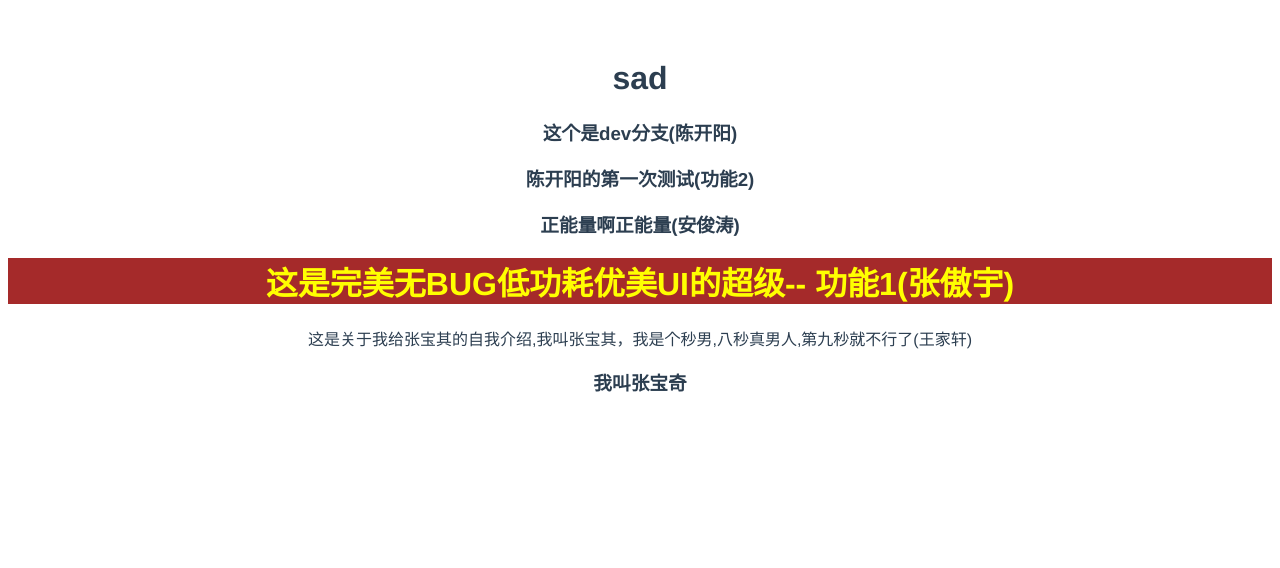
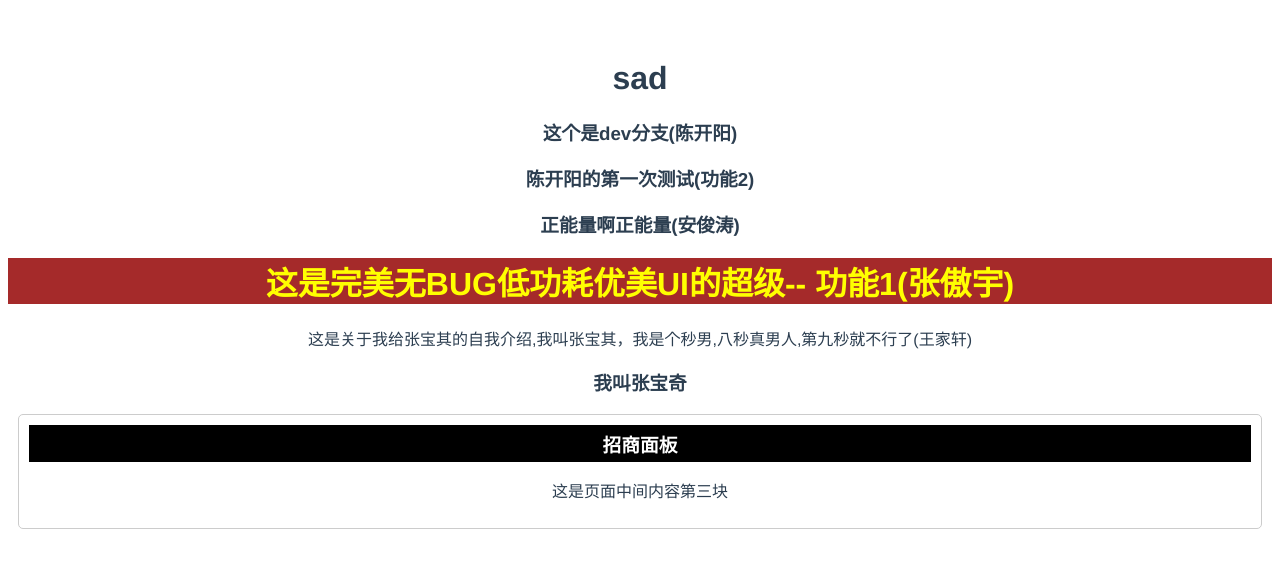
Before and after one commit to HuaianFlowingYear/test-0703---, a Vue app: page / in a window 1280 px wide. Shown: the top 568 px of the page. Built offline with nearby package versions, Linux system fonts and the light colour scheme.

Commit message:
中间内容

```diff
--- a/src/App.vue
+++ b/src/App.vue
@@ -7,6 +7,10 @@
     <h1 class="bg">这是完美无BUG低功耗优美UI的超级-- 功能1(张傲宇)</h1>
     <p>这是关于我给张宝其的自我介绍,我叫张宝其，我是个秒男,八秒真男人,第九秒就不行了(王家轩)</p>
     <h3>我叫张宝奇</h3>
+    <div class="miffle_Tew">
+        <h3>招商面板</h3>
+        <p>这是页面中间内容第三块</p>
+    </div>
   </div>
 </template>
 
@@ -34,4 +38,17 @@ export default {
   color: yellow;
   background: brown;
 }
+.miffle_Tew {
+  background: #fff;
+  padding: 10px;
+  margin: 10px;
+  border: 1px solid #ccc;
+  border-radius: 5px;
+}
+.miffle_Tew h3 {
+  background: #000;
+  color: #fff;
+  padding: 5px;
+  margin: 0;
+}
 </style>
```
